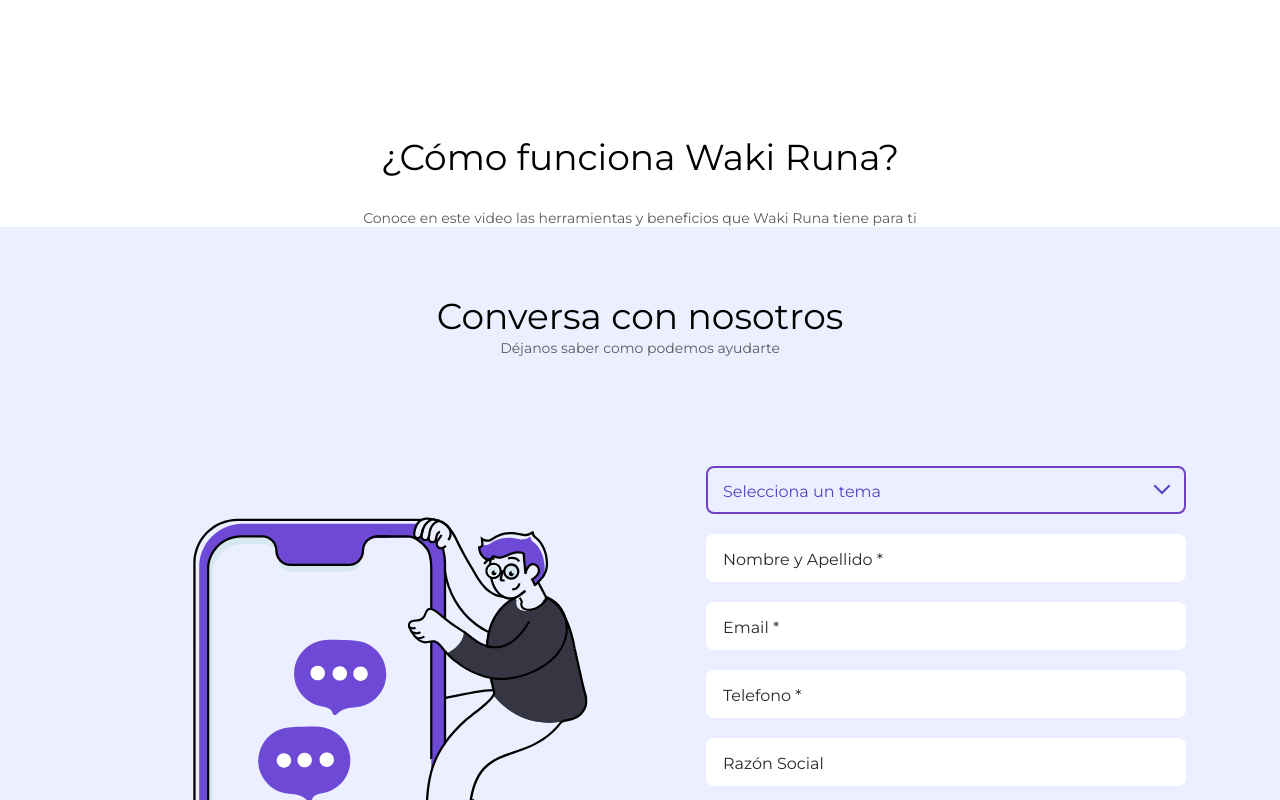
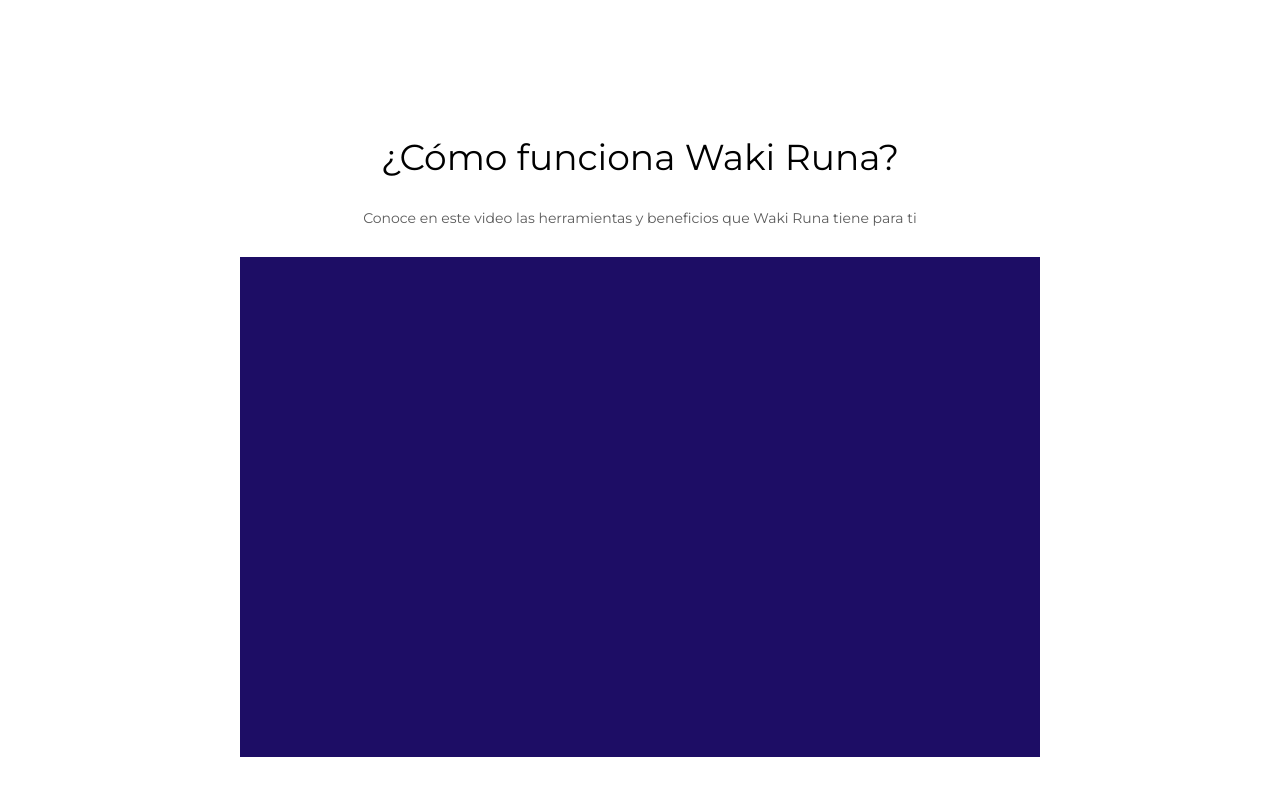
Before and after one commit to codeswift-services/web-waky-runa, a Next.js app: page / in a window 1280 px wide. Shown: the part 1280-2080 px from the top of the page. Built offline with nearby package versions, Linux system fonts and the light colour scheme.

Commit message:
feat(assets): add mock video

```diff
--- a/app/page.jsx
+++ b/app/page.jsx
@@ -74,6 +74,7 @@
 				<div className={`${styles.howwork_section} ${styles.limit_area}`}>
 					<h4 className={styles.title}>¿Cómo funciona Waki Runa?</h4>
 					<span className={styles.subtitle}>Conoce en este video las herramientas y beneficios que Waki Runa tiene para ti</span>
+					<div className={styles.howwork_video}></div>
 				</div>
 			</div>
 			<div className={styles.background_contact_section}>
--- a/app/page.module.css
+++ b/app/page.module.css
@@ -149,12 +149,21 @@
 
 .background_howwork_section {
 	padding-top: 160px;
+	padding-bottom: 80px;
 	background-color: #fff;
+}
+
+.howwork_video {
+	background-color: #1d0d65;
+	width: 800px;
+	height: 500px;
 }
 
 .howwork_section {
 	display: flex;
 	flex-direction: column;
+	justify-content: center;
+	align-items: center;
 	text-align: center;
 	gap: 30px;
 }
```
